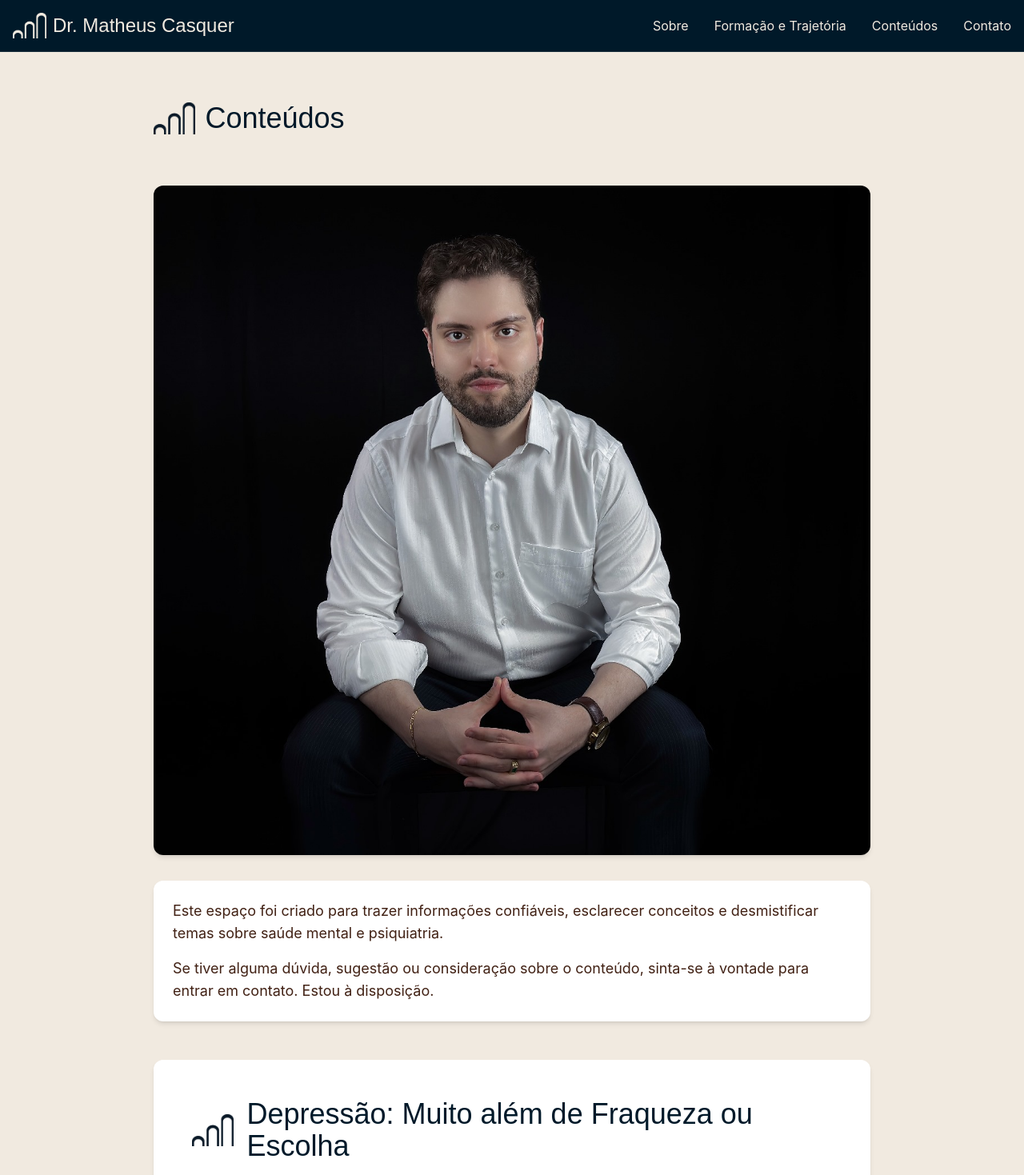
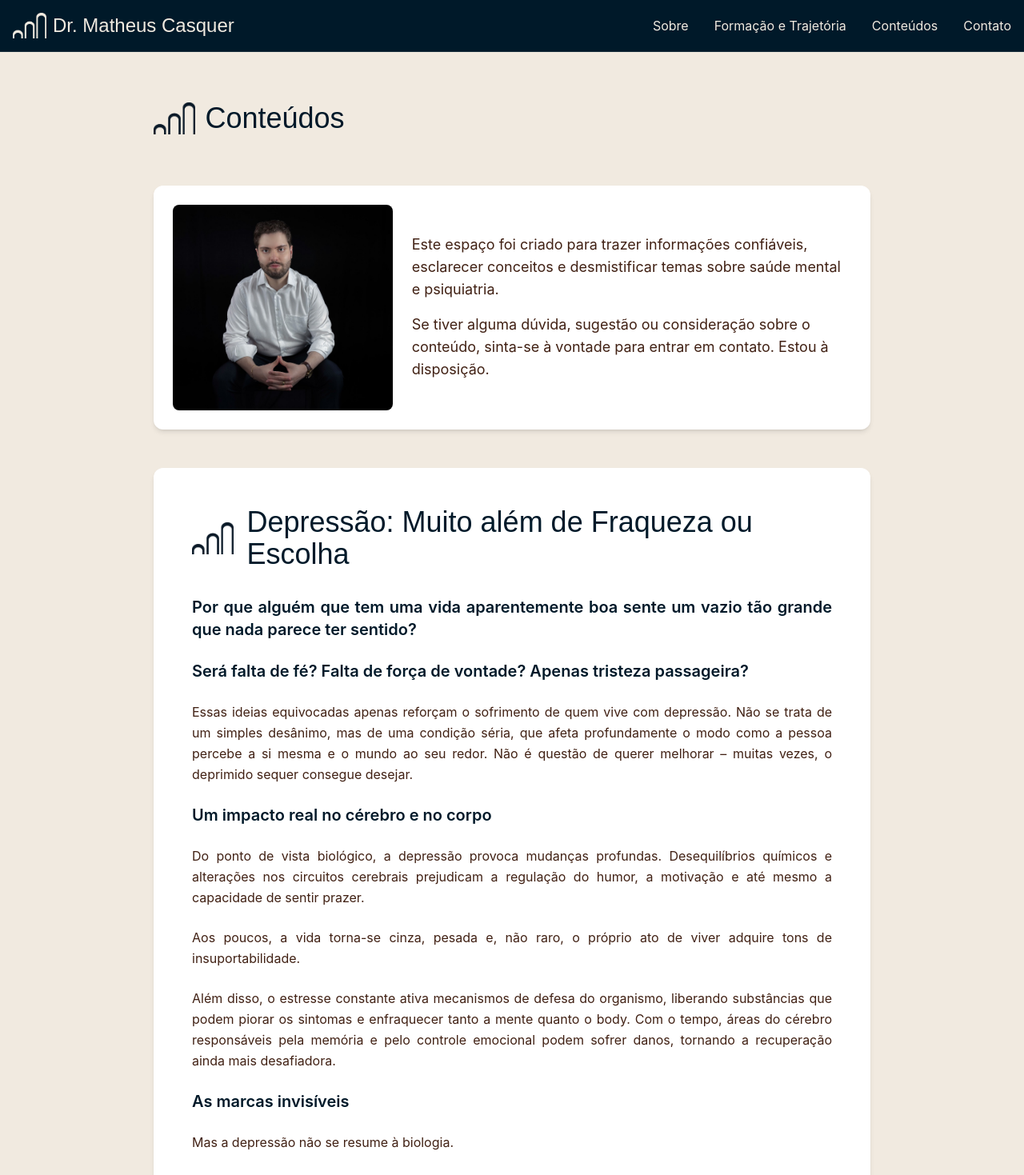
Before and after one commit to aclicks/tranquil-landing-haven, a React (Vite) app: page /psiquiatria in a window 1280 px wide. Shown: the top 1469 px of the page at 80% size. Built offline with nearby package versions, Linux system fonts and the light colour scheme; a web font is replaced by a local one.

Commit message:
Refactor Psiquiatria page layout
Refactor the layout of the Psiquiatria page to use a two-column layout for the introduction section and to constrain the size of the photo.

```diff
--- a/src/pages/Psiquiatria.tsx
+++ b/src/pages/Psiquiatria.tsx
@@ -209,20 +209,24 @@ const Psiquiatria = () => {
               </h2>
             </div>
 
-            {/* Add image and introduction */}
+            {/* Add image and introduction with two columns */}
             <div className="mb-12 opacity-0 animate-fade-up" style={{ animationDelay: "0.2s" }}>
+              <div className="bg-white p-6 rounded-xl shadow-md flex flex-col md:flex-row gap-6 items-center">
+                <div className="md:w-1/3">
                   <img
                     src="/lovable-uploads/249e7c78-4c41-4868-9dfb-aa93326237e8.png"
                     alt="Dr. Matheus Casquer"
-                className="w-full h-auto mb-8 object-cover rounded-xl shadow-md"
+                    className="w-full h-auto object-cover rounded-lg shadow-sm"
                   />
-              <div className="bg-white p-6 rounded-xl shadow-md">
+                </div>
+                <div className="md:w-2/3">
                   <p className="text-lg mb-4">
                     Este espaço foi criado para trazer informações confiáveis, esclarecer conceitos e desmistificar temas sobre saúde mental e psiquiatria.
                   </p>
                   <p className="text-lg">
                     Se tiver alguma dúvida, sugestão ou consideração sobre o conteúdo, sinta-se à vontade para entrar em contato. Estou à disposição.
                   </p>
+                </div>
               </div>
             </div>
 
```
Lines whose indentation alone changed are shown as unchanged.
